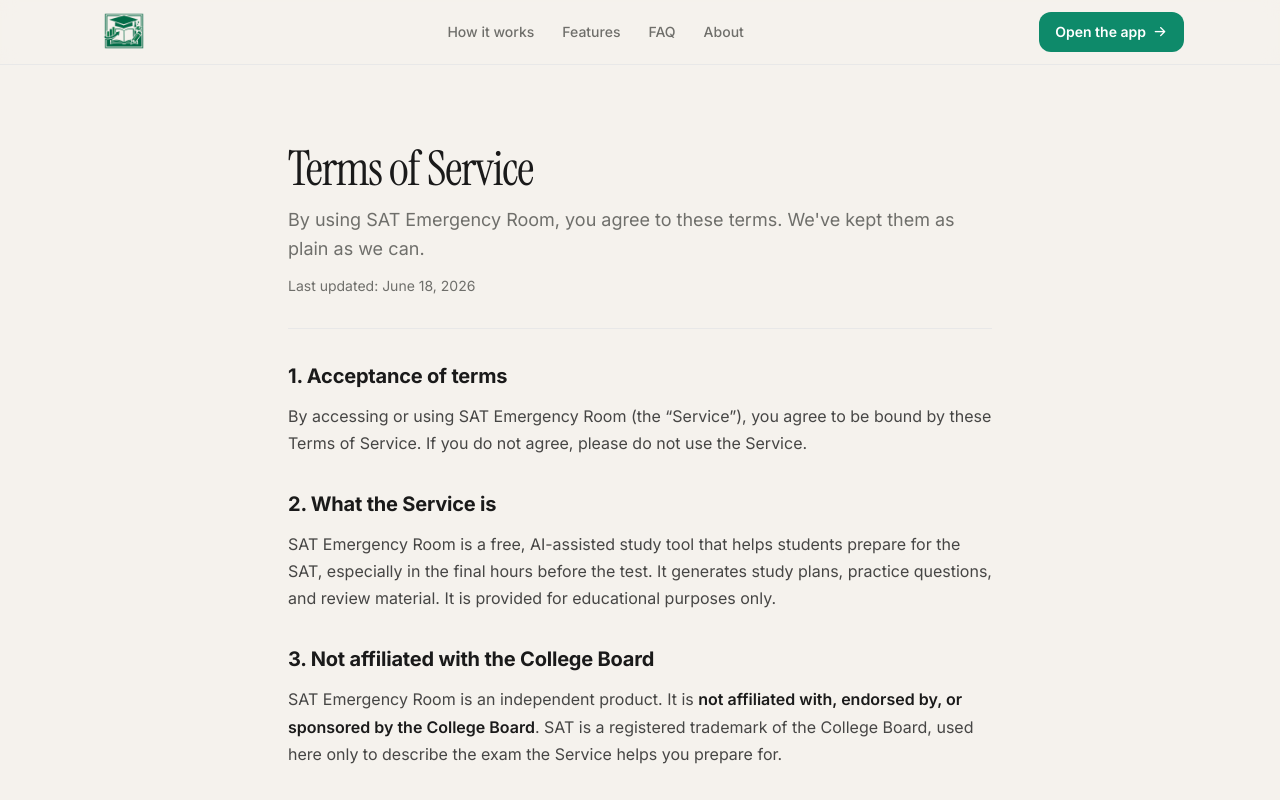
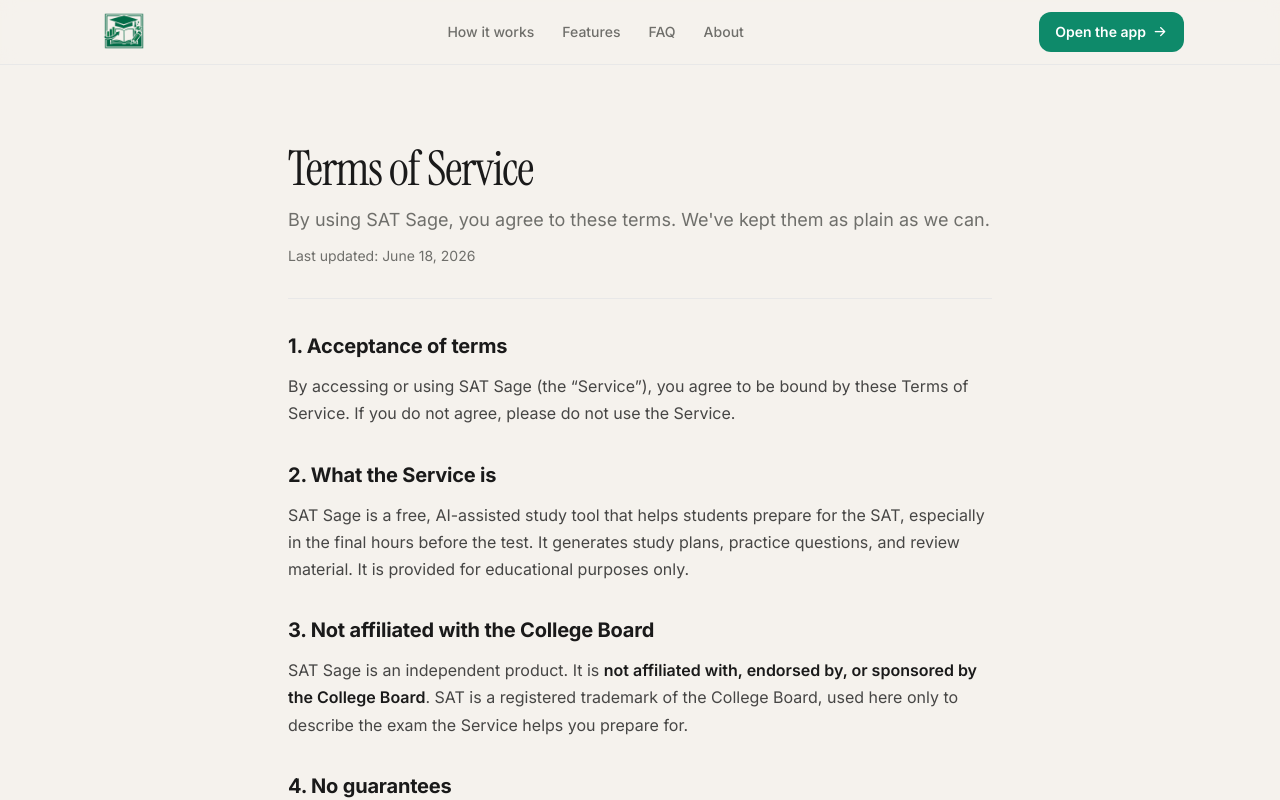
Before and after one commit to bhavishb-24/SATT-TEST2, a Next.js app: page /terms in a window 1280 px wide. Shown: the top 800 px of the page. Built offline with nearby package versions, Linux system fonts and the light colour scheme.

Commit message:
feat: rename SAT Emergency Room to SAT Sage across all files
Co-authored-by: bhavishb-24 <223375882+bhavishb-24@users.noreply.github.com>

```diff
--- a/app/about/page.tsx
+++ b/app/about/page.tsx
@@ -6,7 +6,7 @@ import { SITE } from '@/lib/site'
 export const metadata: Metadata = {
   title: 'About',
   description:
-    'Why we built SAT Emergency Room: great last-minute SAT help should not be a luxury reserved for students who can afford a tutor.',
+    'Why we built SAT Sage: great last-minute SAT help should not be a luxury reserved for students who can afford a tutor.',
 }
 
 const VALUES = [
--- a/app/api/report/route.ts
+++ b/app/api/report/route.ts
@@ -46,7 +46,7 @@ ADDITIONAL DETAILS:
 ${details?.trim() || '(none provided)'}
 ─────────────────────────────────────
 
-Submitted from: SAT Emergency Room
+Submitted from: SAT Sage
 Timestamp: ${new Date().toISOString()}
     `.trim()
 
--- a/app/contact/page.tsx
+++ b/app/contact/page.tsx
@@ -6,7 +6,7 @@ import { SITE } from '@/lib/site'
 export const metadata: Metadata = {
   title: 'Contact',
   description:
-    'Get in touch with the SAT Emergency Room team. Questions, feedback, or a bug to report — we read everything.',
+    'Get in touch with the SAT Sage team. Questions, feedback, or a bug to report — we read everything.',
 }
 
 const CHANNELS = [
--- a/app/layout.tsx
+++ b/app/layout.tsx
@@ -15,17 +15,17 @@ const instrumentSerif = Instrument_Serif({
   style: ['normal', 'italic'],
 })
 
-const SITE_URL = 'https://sat-emergency-room.vercel.app'
+const SITE_URL = 'https://sat-sage.vercel.app'
 
 export const metadata: Metadata = {
   metadataBase: new URL(SITE_URL),
   title: {
-    default: 'SAT Emergency Room — Your free last-minute SAT coach',
-    template: '%s — SAT Emergency Room',
+    default: 'SAT Sage — Your free last-minute SAT coach',
+    template: '%s — SAT Sage',
   },
   description:
     'A free, AI-powered SAT study coach for the night before the test. Get a personalized plan, practice drills, formulas, and a calm path from panic to ready — no sign-up required.',
-  applicationName: 'SAT Emergency Room',
+  applicationName: 'SAT Sage',
   keywords: [
     'SAT prep',
     'last minute SAT',
@@ -35,19 +35,19 @@ export const metadata: Metadata = {
     'SAT practice',
     'SAT formulas',
   ],
-  authors: [{ name: 'SAT Emergency Room' }],
+  authors: [{ name: 'SAT Sage' }],
   openGraph: {
     type: 'website',
     url: SITE_URL,
-    title: 'SAT Emergency Room — Your free last-minute SAT coach',
+    title: 'SAT Sage — Your free last-minute SAT coach',
     description:
       'Wealthy students hire a tutor the night before. Now you have one too — free. A calm, personalized plan to go from panic to ready.',
-    siteName: 'SAT Emergency Room',
-    images: [{ url: '/og-image.png', width: 1200, height: 630, alt: 'SAT Emergency Room' }],
+    siteName: 'SAT Sage',
+    images: [{ url: '/og-image.png', width: 1200, height: 630, alt: 'SAT Sage' }],
   },
   twitter: {
     card: 'summary_large_image',
-    title: 'SAT Emergency Room — Your free last-minute SAT coach',
+    title: 'SAT Sage — Your free last-minute SAT coach',
     description:
       'A free, AI-powered SAT coach for the night before the test. From panic to a clear plan.',
     images: ['/og-image.png'],
--- a/app/privacy/page.tsx
+++ b/app/privacy/page.tsx
@@ -5,7 +5,7 @@ import { SITE } from '@/lib/site'
 export const metadata: Metadata = {
   title: 'Privacy Policy',
   description:
-    'How SAT Emergency Room handles your data. Short version: no account, no selling data, and your answers stay in your browser.',
+    'How SAT Sage handles your data. Short version: no account, no selling data, and your answers stay in your browser.',
 }
 
 export default function PrivacyPage() {
--- a/app/terms/page.tsx
+++ b/app/terms/page.tsx
@@ -5,7 +5,7 @@ import { SITE } from '@/lib/site'
 export const metadata: Metadata = {
   title: 'Terms of Service',
   description:
-    'The terms for using SAT Emergency Room — a free, AI-powered SAT study tool. Please read before using the service.',
+    'The terms for using SAT Sage — a free, AI-powered SAT study tool. Please read before using the service.',
 }
 
 export default function TermsPage() {
@@ -13,7 +13,7 @@ export default function TermsPage() {
     <MarketingShell>
       <ProsePage
         title="Terms of Service"
-        intro="By using SAT Emergency Room, you agree to these terms. We've kept them as plain as we can."
+        intro="By using SAT Sage, you agree to these terms. We've kept them as plain as we can."
         updated={SITE.legalUpdated}
       >
         <section>
--- a/components/marketing/faq.tsx
+++ b/components/marketing/faq.tsx
@@ -6,7 +6,7 @@ import { FadeInOnScroll } from '@/components/marketing/fade-in-on-scroll'
 const FAQS = [
   {
     q: 'Is it really free?',
-    a: 'Yes. SAT Emergency Room is completely free to use. There is no account, no credit card, and no paywall. We built it because good last-minute help should not be a luxury.',
+    a: 'Yes. SAT Sage is completely free to use. There is no account, no credit card, and no paywall. We built it because good last-minute help should not be a luxury.',
   },
   {
     q: 'Do I need to create an account?',
--- a/components/sat/dashboard/sidebar.tsx
+++ b/components/sat/dashboard/sidebar.tsx
@@ -42,14 +42,14 @@ export function Sidebar({
       <div className="flex items-center gap-2.5 px-5 py-5">
         <Image
           src="/logo.png"
-          alt="SAT Emergency Room logo"
+          alt="SAT Sage logo"
           width={36}
           height={36}
           className="h-9 w-9 rounded-lg object-contain"
         />
         <div className="min-w-0">
           <p className="truncate text-sm font-bold leading-tight text-foreground">
-            SAT Emergency Room
+            SAT Sage
           </p>
           <p className="truncate text-xs text-muted-foreground">Night-before mode</p>
         </div>
--- a/lib/site.ts
+++ b/lib/site.ts
@@ -1,6 +1,6 @@
 export const SITE = {
-  name: 'SAT Emergency Room',
-  shortName: 'SAT ER',
+  name: 'SAT Sage',
+  shortName: 'SAT Sage',
   tagline: 'Your free last-minute SAT coach',
   appPath: '/app',
   supportEmail: 'help@satemergencyroom.com',
```
